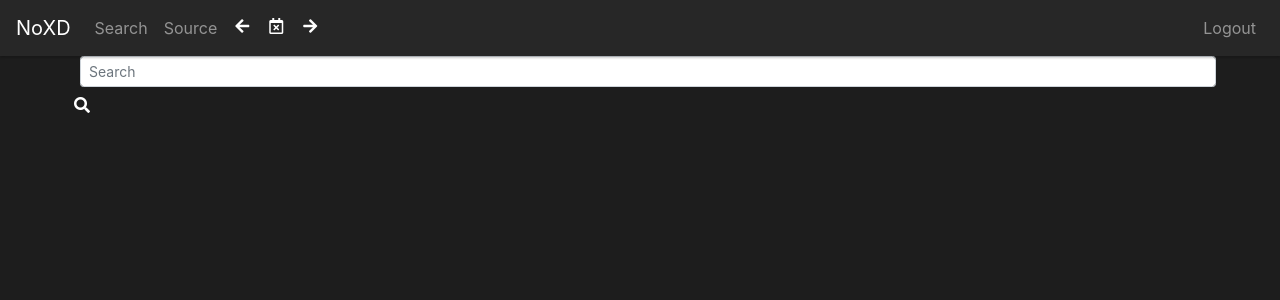
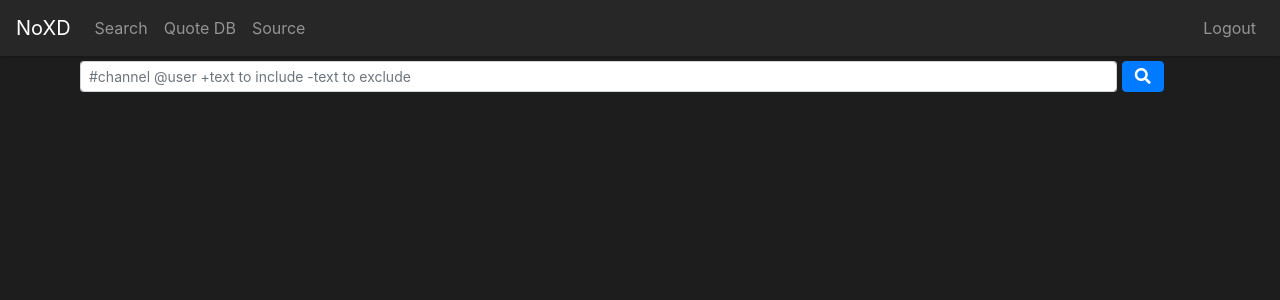
Before and after one commit to MikeRixWolfe/LogViewer, a Flask app: page /logviewer/ in a window 1280 px wide. Shown: the top 300 px of the page. Run offline with Flask 2, Linux system fonts and the light colour scheme; the visitor is signed in with stand-in values (Sample User, id 1); data comes from the database, SQL or seed files in the repository; parts of the project's set-up code (start-up, migrations or seed data) failed here and were passed over; some libraries are stand-ins or nearby versions.

Commit message:
search and quotes

```diff
--- a/app/forms.py
+++ b/app/forms.py
@@ -2,6 +2,10 @@ from flask_wtf import FlaskForm
 from wtforms import StringField, PasswordField, BooleanField, SubmitField
 from wtforms.validators import InputRequired, EqualTo, ValidationError
 from app.models import User
+
+
+class SearchForm(FlaskForm):
+    search = StringField('search', [InputRequired()])
 
 
 class LoginForm(FlaskForm):
--- a/app/static/style.css
+++ b/app/static/style.css
@@ -18,7 +18,8 @@ h1 {
 }
 
 i {
-    margin: 10px;
+    vertical-align: middle;
+    margin-top: -12px;
 }
 img {
     visibility: hidden;
@@ -26,6 +27,20 @@ img {
 
 a {
     font-style: normal;
+}
+
+td {
+  border-top: 1px solid white;
+  vertical-align: top;
+}
+
+th, td {
+    padding: 5px 10px;
+}
+
+.search-btn {
+    height: 31px;
+    margin: 0px 5px;
 }
 
 .text-center {
@@ -110,6 +125,7 @@ a {
     position: sticky;
     top: 0;
     z-index: 10;
+    margin-bottom: 5px;
 }
 
 .navbar-text {
--- a/app/templates/400.html
+++ b/app/templates/400.html
@@ -8,7 +8,7 @@
     <div class="row">
         <div class="col-12">
         <h1>Bad Request</h1>
-        <p style='text-align: center'>Please check the requested URL and try again.</p>
+        <p style='text-align: center'>Please check your request and try again.</p>
         </div>
     </div>
 {% endblock %}
--- a/app/templates/nav.html
+++ b/app/templates/nav.html
@@ -10,9 +10,12 @@
                 <a class="nav-link" href="{{ url_for('logs.search') }}">Search</a>
             </li>
             <li class="nav-item">
+                <a class="nav-link" href="{{ url_for('logs.quotes') }}">Quote DB</a>
+            </li>
+            <li class="nav-item">
                 <a class="nav-link" href="https://github.com/MikeRixWolfe/LogViewer">Source</a>
             </li>
-            <li class="nav-item">
+            <!--<li class="nav-item">
                 <i class="fas fa-arrow-left"></i>
             </li>
             <li class="nav-item">
@@ -20,7 +23,7 @@
             </li>
             <li class="nav-item">
                 <i class="fas fa-arrow-right"></i>
-            </li>
+            </li>-->
         </ul>
         {% if current_user.is_authenticated %}
         <span class="navbar-text">
--- a/app/templates/search.html
+++ b/app/templates/search.html
@@ -5,14 +5,42 @@
 {% endblock %}
 
 {% block content %}
-    <div class="row">
+    <div class="row" style="margin-bottom: 10px;">
         <div class="col-12">
-			<form class="form-inline">
-				<input class="form-control form-control-sm ml-3 w-100" type="text" placeholder="Search" aria-label="Search">
-				<i class="fas fa-search" aria-hidden="true"></i>
+			<form class="form-inline" action="" method="POST">
+                {{ form.hidden_tag() }}
+                {% if query %}
+				<input class="form-control form-control-sm ml-3" style="width: 90%;" type="text" name="search" placeholder="#channel @user +text to include -text to exclude" value="{{ query }}" aria-label="Search">
+				{% else %}
+                <input class="form-control form-control-sm ml-3" style="width: 90%;" type="text" name="search" placeholder="#channel @user +text to include -text to exclude" aria-label="Search">
+				{% endif %}
+                <button type=submit class="btn btn-primary search-btn"><i class="fas fa-search" aria-hidden="true"></i></button>
+
+                {% for error in form.search.errors %}
+                <span style="color: red;">[{{ error }}]</span>
+                {% endfor %}
 			</form>
         </div>
     </div>
+	{% if logs|length != 0 %}
+	<div class="row">
+        <div class="col-12">
+        	<table class="w-100">
+				<thead>
+				</thead>
+                <tbody>
+                    {% for line in logs %}
+                    <tr>
+                        <td style="white-space: nowrap;">{{ line.chan }}</td>
+                        <td style="word-break: break-word;">{{ line.msg }}</td>
+                        <td style="white-space: nowrap;"><a href={{ line.link }}>Link</a></td>
+                    </tr>
+                    {% endfor %}
+                </tbody>
+			</table>
+		</div>
+	</div>
+	{% endif %}
 {% endblock %}
 
 {% block footer %}
--- a/app/views.py
+++ b/app/views.py
@@ -1,10 +1,13 @@
 from datetime import datetime
-from flask import abort, render_template, Blueprint, Markup
+from flask import abort, redirect, render_template, url_for, Blueprint, Markup
 from flask_login import login_required
 from re import compile, sub, IGNORECASE
+from time import localtime, strftime
 
 from app import app, db
-from app.models import Log
+from app.forms import SearchForm
+from app.models import Log, Quote
+from app.tokenize import build_query
 from app.util import color_hash
 
 
@@ -12,14 +15,68 @@ bp = Blueprint('logs', __name__, url_prefix='/logviewer')
 
 url_re = compile(r'(https?:\/\/(?:www\.)?([^: \/]+\.[^: \/]+)(?::\d+)?\/?[^\" ]*)', IGNORECASE)
 irc_color_re = compile(r'(\x03(\d{1,2}(,\d{1,2})?)|[\x00\x01\x02\x03\x04\x05\x06\x07\x08\x09\x0a\x0b\x0c\x0d\x0e\x0f\x10\x11\x12\x13\x14\x15\x16\x17\x18\x19\x1a\x1b\x1c\x1d\x1e\x1f\x7f])')
+formats = {
+    'PRIVMSG': u'{time} < <span style="color: {color}">{nick}</span>> {msg}',
+    'ACTION': u'{time} {msg}',
+    'PART': u'{time} -!- {nick} [{user}] has left {chan} [{msg}]',
+    'JOIN': u'{time} -!- {nick} [{user}] has joined {chan}',
+    'MODE': u'{time} -!- mode/{chan} [{msg}] by {nick}',
+    'KICK': u'{time} -!- {who} was kicked from {chan} by {nick} with reason {msg}',
+    'TOPIC': u'{time} -!- {nick} changed the topic of {chan} to: {msg}',
+    'QUIT': u'{time} -!- {nick} has quit IRC [{msg}]',
+    'NICK': u'{time} -!- {nick} [{user}] is now known as {msg}',
+}
 
 
 @bp.route('/', methods=['GET'])
-@bp.route('/search', methods=['GET'])
+@bp.route('/search', methods=['GET', 'POST'])
 @login_required
 def search():
     try:
-        return render_template('search.html')
+        form = SearchForm()
+        query = form.search.data
+        logs = []
+
+        if form.validate_on_submit():
+            logs = db.session.query(Log) \
+                .filter(db.text("logfts MATCH '{}'".format(build_query(form.search.data)))) \
+                .order_by(db.desc(db.cast(Log.uts, db.Integer))).limit(50).all()
+
+            logs = [line.to_dict() for line in logs]
+
+            for line in logs:
+                line['link'] = '/logviewer/{}/{}/{}'.format(line['chan'].strip('#'), *line['time'].split())
+                line['time'] = line['time'][11:]
+
+                line['msg'] = irc_color_re.sub('', line['msg'])
+                line['msg'] = str(Markup.escape(line['msg'].encode('ascii', 'ignore')))
+                line['msg'] = url_re.sub(r'<a href="\1">\1</a>', line['msg'])
+
+                if line['action'] == 'KICK':
+                    line['who'], line['msg'] = line['msg'].split(' ', 1)
+
+                line['msg'] = Markup(formats[line['action']].format(color=color_hash(line['nick']), **line))
+
+            logs = [line for line in logs if line['action'] not in ['PING', 'NOTICE']]
+
+        return render_template('search.html', form=form, logs=logs, query=query)
+    except Exception as ex:
+        abort(400, ex)
+
+
+@bp.route('/quotes', methods=['get'])
+@login_required
+def quotes():
+    try:
+        quotes = db.session.query(Quote).filter(Quote.active == '1').all()
+        quotes = [quote.to_dict() for quote in quotes]
+
+        for quote in quotes:
+            quote['date'] = "{} {}".format(
+                "Early" if int(strftime("%d", localtime(float(quote['uts'])))) < 15 else "Late",
+                strftime("%b %Y", localtime(float(quote['uts']))))
+
+        return render_template('quotes.html', quotes=quotes)
     except Exception as ex:
         abort(400, ex)
 
@@ -28,18 +85,6 @@ def search():
 @bp.route('/<chan>/<date>/<time>', methods=['GET'])
 @login_required
 def index(chan, date, time):
-    formats = {
-        'PRIVMSG': u'{time} < <span style="color: {color}">{nick}</span>> {msg}',
-        'ACTION': u'{time} {msg}',
-        'PART': u'{time} -!- {nick} [{user}] has left {chan} [{msg}]',
-        'JOIN': u'{time} -!- {nick} [{user}] has joined {chan}',
-        'MODE': u'{time} -!- mode/{chan} [{msg}] by {nick}',
-        'KICK': u'{time} -!- {who} was kicked from {chan} by {nick} with reason {msg}',
-        'TOPIC': u'{time} -!- {nick} changed the topic of {chan} to: {msg}',
-        'QUIT': u'{time} -!- {nick} has quit IRC [{msg}]',
-        'NICK': u'{time} -!- {nick} [{user}] is now known as {msg}',
-    }
-
     try:
         chan = chan[:15]
         if date: datetime.strptime(date, "%Y-%m-%d")
@@ -53,6 +98,7 @@ def index(chan, date, time):
 
         for line in logs:
             line['time'] = line['time'][11:]
+
             line['msg'] = irc_color_re.sub('', line['msg'])
             line['msg'] = str(Markup.escape(line['msg'].encode('ascii', 'ignore')))
             line['msg'] = url_re.sub(r'<a href="\1">\1</a>', line['msg'])
```
Also changed, not shown: app/models.py (+10 -0 lines), app/templates/quotes.html (added, +33 -0 lines).
